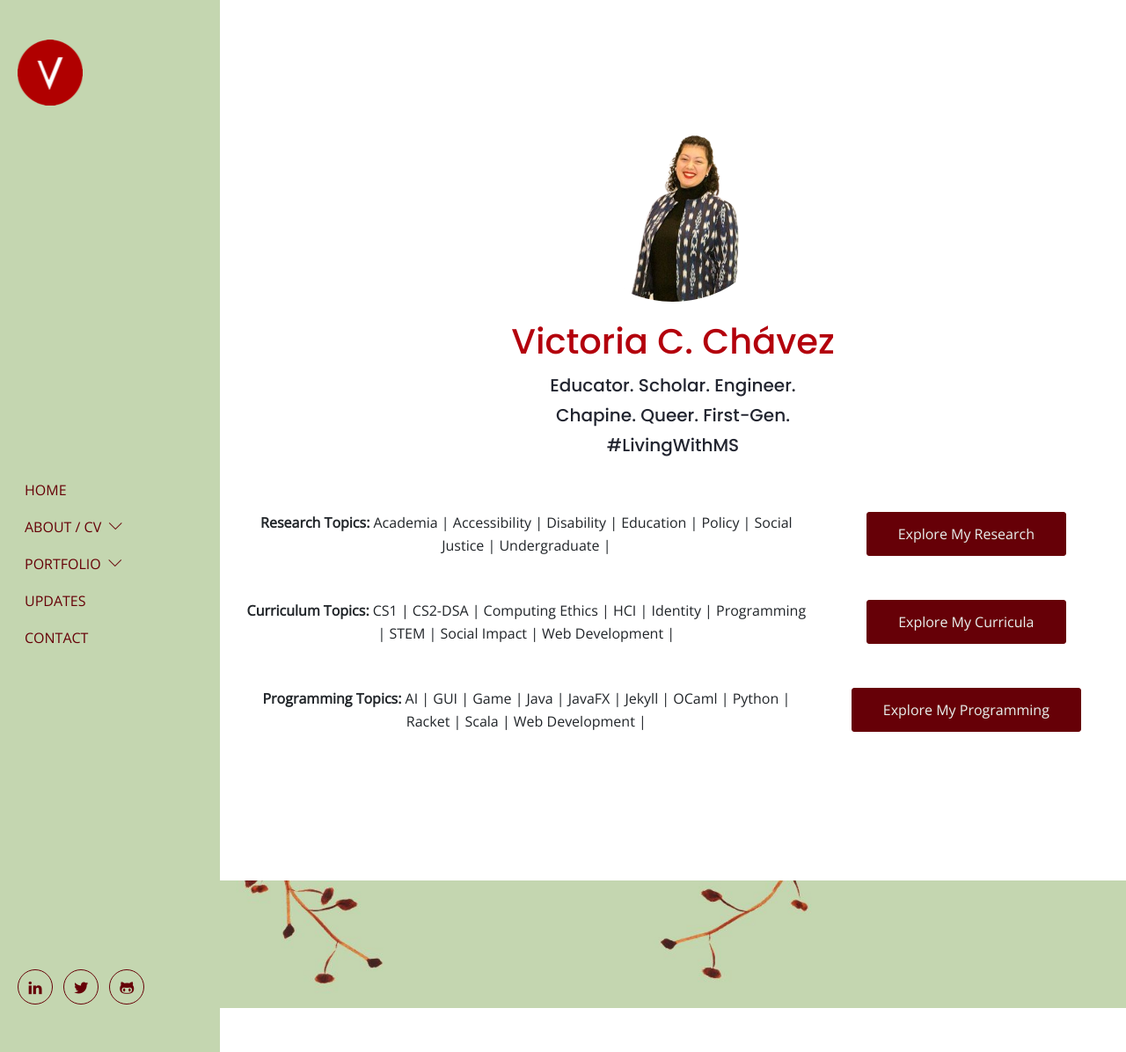
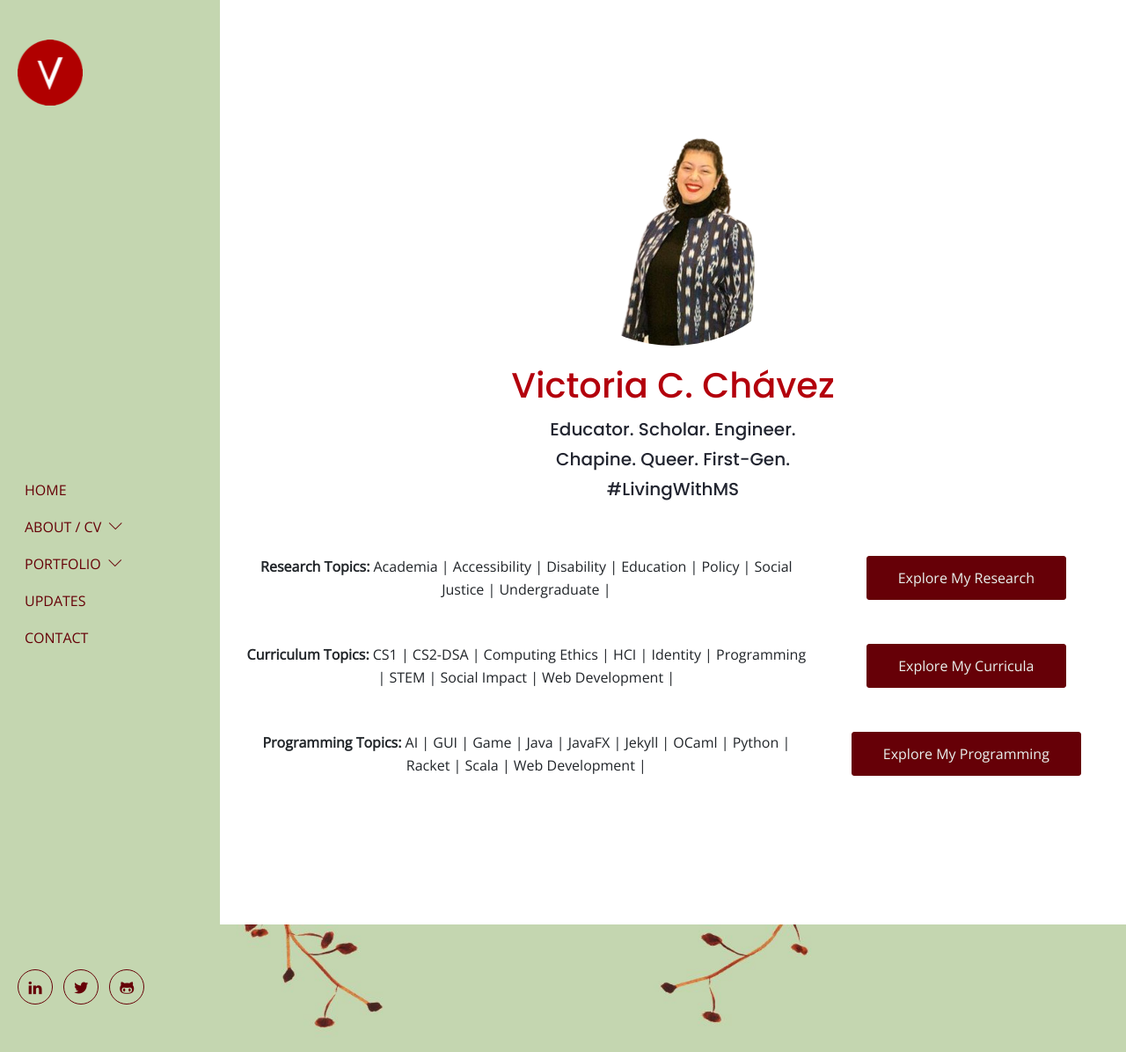
Before and after one commit to vickiebananas/vickiebananas.github.io, a Jekyll site: the page built from index.html, in a window 1280 px wide and 1196 px high. Shown: the whole window at 88% size. Built offline with Jekyll 4.4.1, drawn with Linux system fonts in a browser that asks for light colours.

Commit message:
homepage nav changed to red, bug fixed for horizontal scroll on home

```diff
--- a/index.html
+++ b/index.html
@@ -7,7 +7,7 @@
 <body data-spy="scroll" data-target="#ftco-navbar-spy" data-offset="0">
   <!-- Navuigation Start -->
   <!-- Header Start -->
-  <nav class="navbar navbar-expand-lg fixed-top main-nav main-nav-black hide-nav bg-secondary" id="main-nav">
+  <nav class="navbar navbar-expand-lg fixed-top main-nav hide-nav bg-secondary" id="main-nav">
     <div class="container">
       <a class="navbar-brand" href="{{site.baseurl}}">
         <img src="{{site.logo | relative_url}}" alt="{{site.title}}" class="img-fluid w-logo" />
@@ -58,7 +58,7 @@
       <section class="section portfolio-2">
         <div class="container">
           <div class="row justify-content-center">
-            <div class="col-lg-10 text-center pb-50">
+            <div class="col-lg-12 text-center pb-50">
               <img class="circular w-100 col-6 col-md-4" src="/assets/images/self/victoria-half-transparent.png" alt="Professional headshot of me, an olive-toned non-binary femme presenting person with short dark curly hair. I am smiling, wearing a blazer made with traditional Guatemalan textiles."/>
               <h1 class="h3 text-color">
                 Victoria C. Chávez
```
